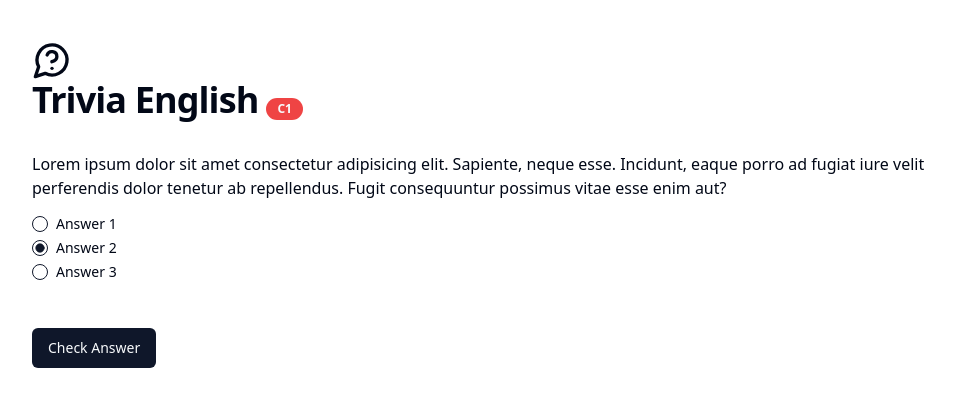
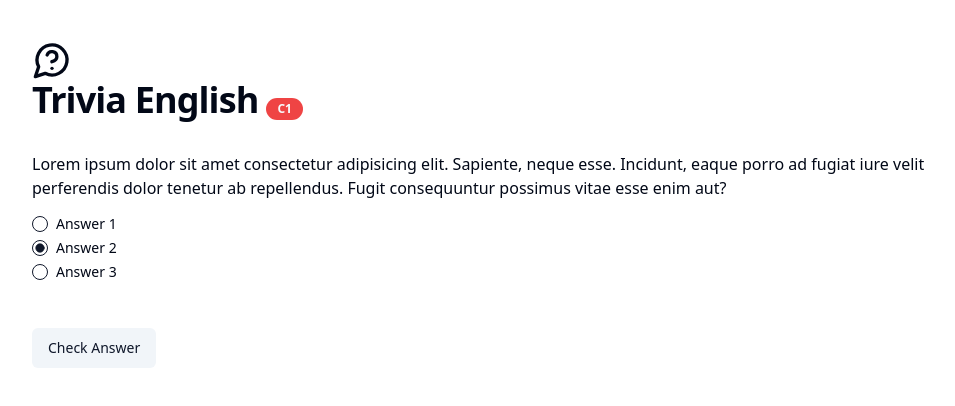
Before and after one commit to maicolsantos/quiz-english, a Next.js app: page / in a window 1280 px wide. Shown: the top 406 px of the page, without its empty margins (136-1091 px from the left). Built offline with nearby package versions, Linux system fonts and the light colour scheme.

Commit message:
Improve button

```diff
--- a/src/app/page.tsx
+++ b/src/app/page.tsx
@@ -18,7 +18,7 @@ export default function Home() {
         <Question />
         <AnswerItem />
         <div className="w-full block mt-8">
-          <Button>Check Answer</Button>
+          <Button variant="secondary">Check Answer</Button>
         </div>
       </div>
     </div>
```
